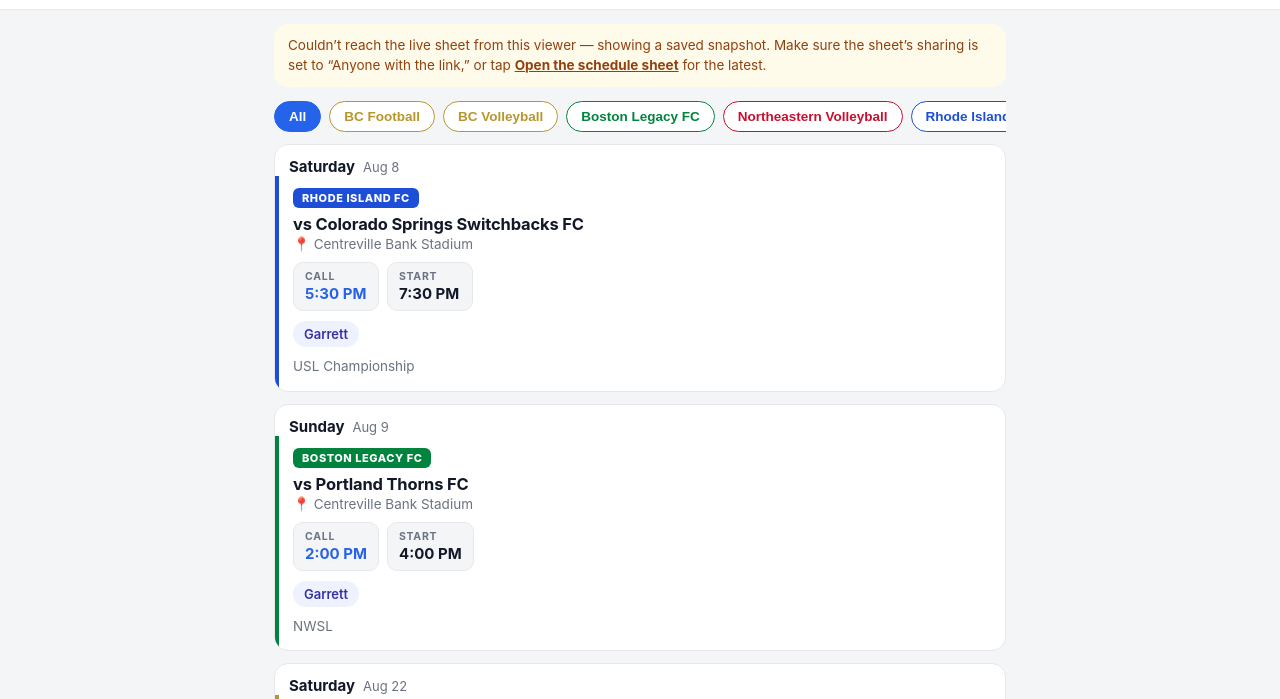
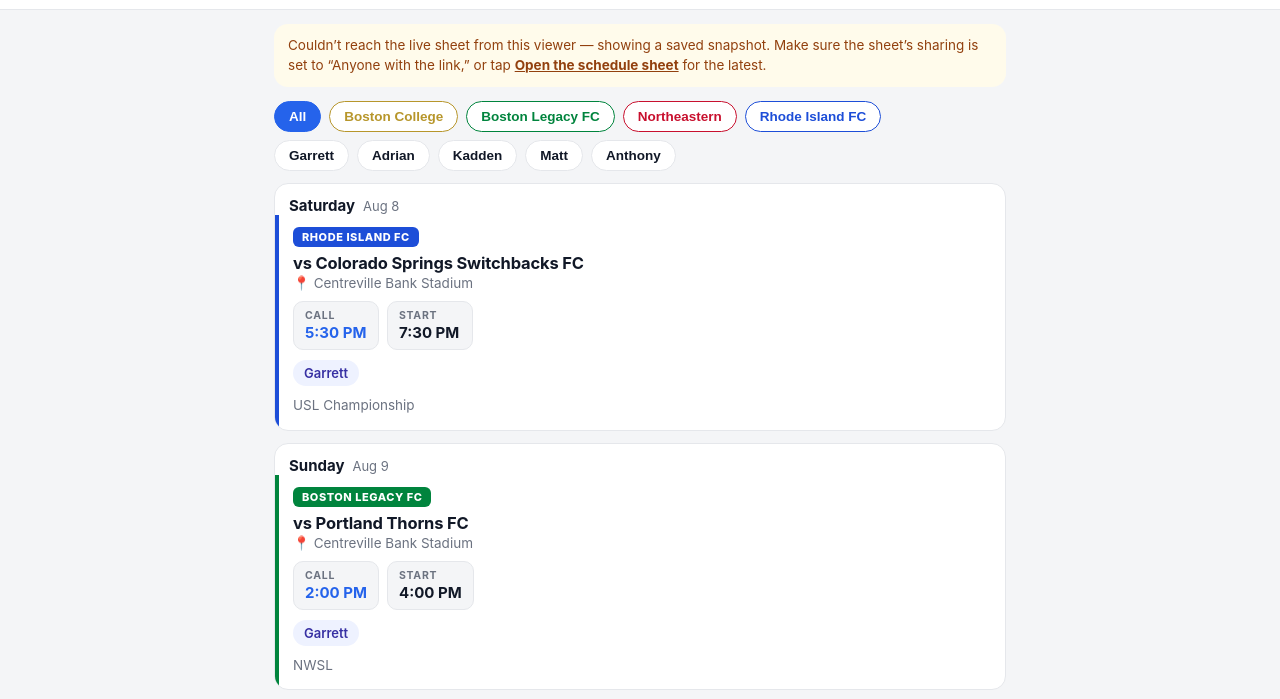
Before and after one commit to garrettdavis0611/CJDproductions, a plain HTML site: page index.html in a window 1280 px wide. Shown: the part 57-756 px from the top of the page. Drawn offline with Linux system fonts and the light colour scheme; no server answers.

Commit message:
Hide past games next day, group filter tabs by school, always-visible crew name filters

```diff
--- a/index.html
+++ b/index.html
@@ -71,6 +71,7 @@
   }
   .banner a { color: inherit; font-weight: 700; }
   .filters { display: flex; gap: 8px; overflow-x: auto; padding: 2px 0 12px; -webkit-overflow-scrolling: touch; scrollbar-width: none; }
+  #filters { padding-bottom: 6px; }
   .filters::-webkit-scrollbar { display: none; }
   .fchip {
     flex-shrink: 0; border: 1px solid var(--line); background: var(--card); color: var(--ink);
@@ -141,6 +142,7 @@
 <main>
   <div class="banner" id="banner"></div>
   <div class="filters" id="filters"></div>
+  <div class="filters" id="filters-people"></div>
   <div id="list"></div>
   <div class="stamp" id="stamp"></div>
 </main>
@@ -163,6 +165,23 @@
     }
     return NEUTRAL;
   }
+  // School / organization groupings for the filter tabs — first match wins.
+  var SCHOOLS = [
+    { re: /legacy/i,                        label: "Boston Legacy FC" },
+    { re: /northeastern|husk/i,             label: "Northeastern" },
+    { re: /rhode\s*island|rifc/i,           label: "Rhode Island FC" },
+    { re: /boston\s*college|\bbc\b|eagle/i, label: "Boston College" }
+  ];
+  function schoolOf(team) {
+    for (var i = 0; i < SCHOOLS.length; i++) {
+      if (SCHOOLS[i].re.test(team)) return SCHOOLS[i].label;
+    }
+    return team;
+  }
+
+  // Crew names always shown as tappable filter chips, even before they're assigned.
+  var ROSTER = ["Garrett", "Adrian", "Kadden", "Matt", "Anthony"];
+
   var EDIT_URL = "https://docs.google.com/spreadsheets/d/" + SHEET_ID + "/edit";
   var CSV_URL  = "https://docs.google.com/spreadsheets/d/" + SHEET_ID + "/gviz/tq?tqx=out:csv";
 
@@ -313,29 +332,27 @@
       return 0;
     });
 
-    // hide past days older than yesterday
+    // hide games the day after their date passes
     rows = rows.filter(function (r) {
       if (!r._d) return true;
-      return (today - r._d) / 86400000 <= 1;
+      return (today - r._d) / 86400000 <= 0;
     });
 
-    // team + person filter chips
-    var teams = {}, people = {};
+    // school filter chips (top row) + crew name chips (second row)
+    var schools = {}, people = {};
     rows.forEach(function (r) {
-      if (r.team) teams[r.team] = 1;
+      if (r.team) schools[schoolOf(r.team)] = 1;
       splitCrew(r.who).forEach(function (p) { people[p] = 1; });
     });
-    var teamNames = Object.keys(teams).sort();
-    var names = Object.keys(people).sort();
+    var schoolNames = Object.keys(schools).sort();
     var fl = document.getElementById("filters");
     fl.innerHTML = "";
-    if (teamNames.length || names.length) {
     var all = document.createElement("button");
     all.className = "fchip" + (state.team === null && state.person === null ? " on" : "");
     all.textContent = "All";
     all.onclick = function () { state.team = null; state.person = null; render(); };
     fl.appendChild(all);
-      teamNames.forEach(function (t) {
+    schoolNames.forEach(function (t) {
       var c = teamColor(t);
       var b = document.createElement("button");
       b.className = "fchip";
@@ -348,17 +365,23 @@
       b.onclick = function () { state.team = (state.team === t ? null : t); render(); };
       fl.appendChild(b);
     });
+    // crew row: roster names always shown, plus any extra names found in the data
+    var names = ROSTER.slice();
+    Object.keys(people).sort().forEach(function (n) {
+      if (names.indexOf(n) === -1) names.push(n);
+    });
+    var pf = document.getElementById("filters-people");
+    pf.innerHTML = "";
     names.forEach(function (n) {
       var b = document.createElement("button");
       b.className = "fchip" + (state.person === n ? " on" : "");
       b.textContent = n;
       b.onclick = function () { state.person = (state.person === n ? null : n); render(); };
-        fl.appendChild(b);
+      pf.appendChild(b);
     });
-    }
 
     if (state.team) {
-      rows = rows.filter(function (r) { return r.team === state.team; });
+      rows = rows.filter(function (r) { return schoolOf(r.team) === state.team; });
     }
     if (state.person) {
       rows = rows.filter(function (r) { return splitCrew(r.who).indexOf(state.person) !== -1; });
```
Lines whose indentation alone changed are shown as unchanged.
